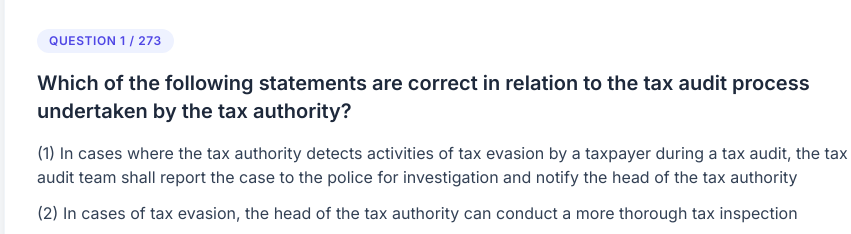
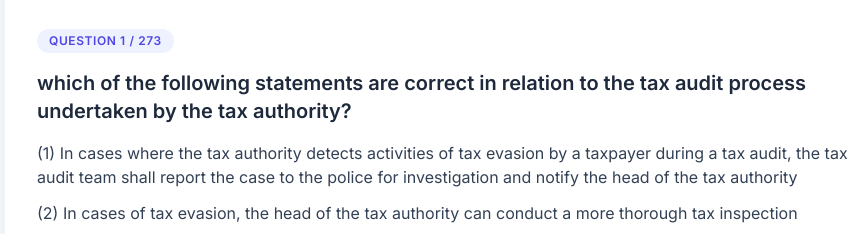
Before and after one commit to hoangkimduongufm/acca-version-1, a plain HTML site: page index.html in a window 1280 px wide. Shown: the part 345-579 px from the top of the page, 188-1039 px from the left. Drawn offline with nearby package versions, Linux system fonts and the light colour scheme.

Commit message:
Update style.css

```diff
--- a/style.css
+++ b/style.css
@@ -3,6 +3,8 @@ body {
 }
 
 h2 {
+    font-weight: normal; /* Không in đậm */
+    text-transform: lowercase; /* Chữ thường */
     white-space: pre-line;
 }
 
```
